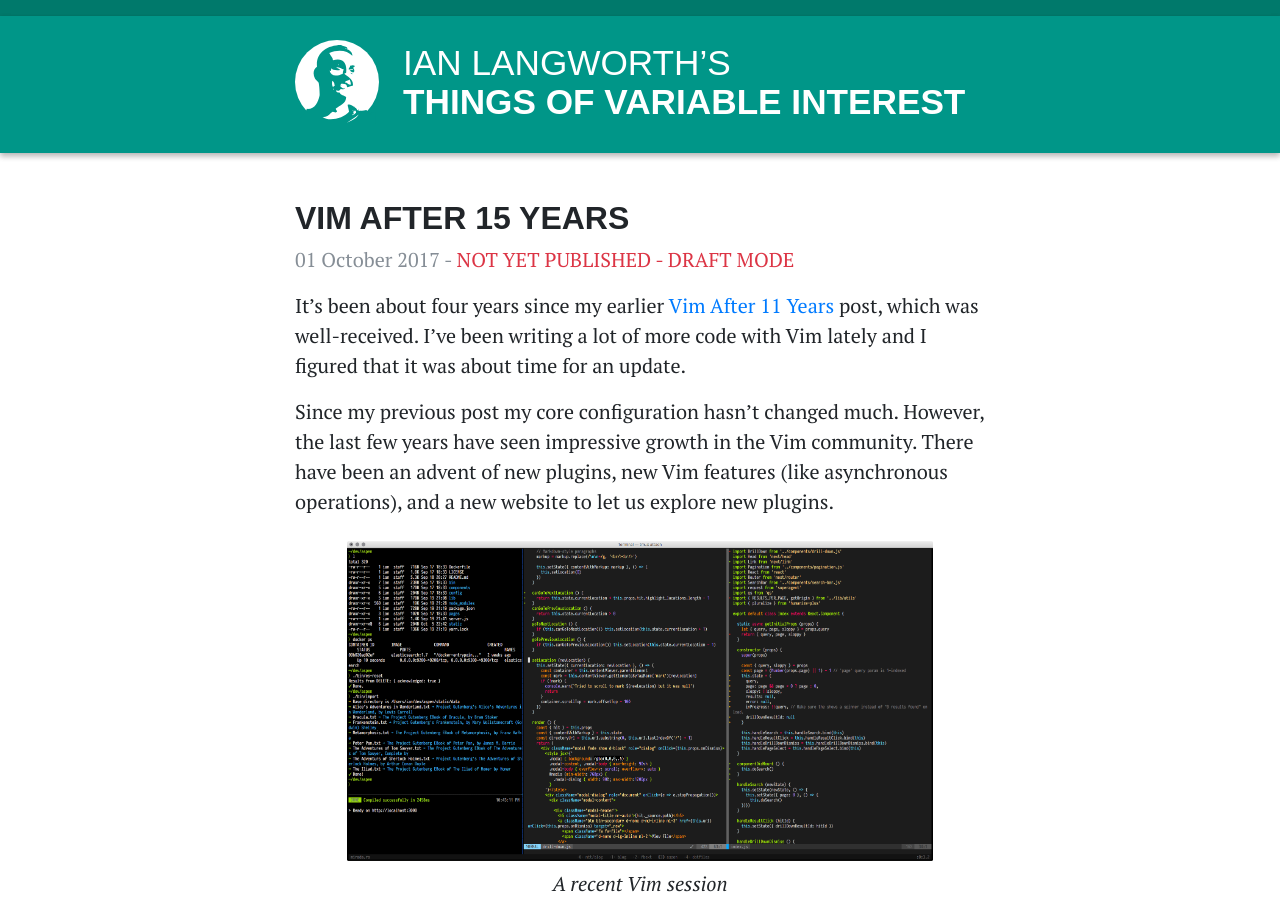
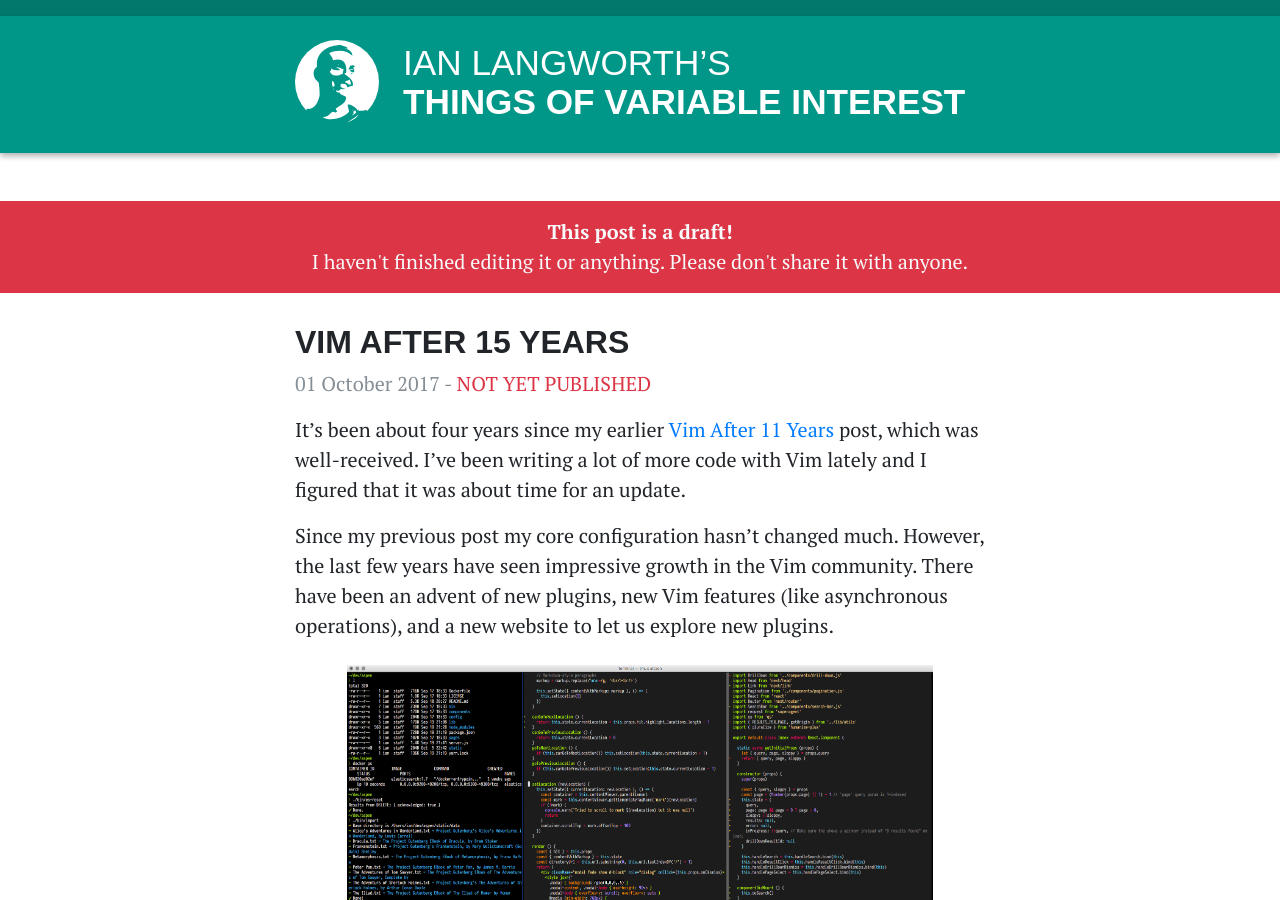
Before and after one commit to statico/statico.github.io, a Jekyll site: the page built from _posts/2017-10-01-vim3.md, in a window 1280 px wide and 900 px high. Built offline with Jekyll 4.4.1, drawn with Linux system fonts in a browser that asks for light colours; some web fonts are replaced; some of the changed text lies outside the part shown.

Commit message:
Draft mode notifications

```diff
--- a/_layouts/default.html
+++ b/_layouts/default.html
@@ -16,6 +16,10 @@
 
 {% seo %}
 {% include analytics.html %}
+
+{% if page.draft %}
+  <meta name="robots" content="noindex, nofollow"/>
+{% endif %}
 
 </head>
 <body>
@@ -46,6 +50,15 @@
   </div>
 </header>
 
+{% if page.draft %}
+  <div class="bg-danger text-center text-light py-3">
+    <div class="container">
+      <strong>This post is a draft!</strong><br/>
+      I haven't finished editing it or anything. Please don't share it with anyone.
+    </div>
+  </div>
+{% endif %}
+
 <div class="container pb-2">
 {{ content }}
 </div>
--- a/_layouts/post.html
+++ b/_layouts/post.html
@@ -10,7 +10,7 @@
   <p class="text-secondary">
     {{ page.date | date_to_long_string }}
     {% if page.draft %}
-      - <span class="text-danger">NOT YET PUBLISHED - DRAFT MODE</span>
+      - <span class="text-danger">NOT YET PUBLISHED</span>
     {% endif %}
   </p>
 
@@ -24,7 +24,7 @@
 
 <section>
   {% if page.draft %}
-    <span class="text-danger">COMMENTS DISABLED - DRAFT MODE</span>
+    <span class="text-danger">COMMENTS DISABLED IN DRAFT MODE</span>
   {% else %}
     {% include disqus.html %}
   {% endif %}
```
